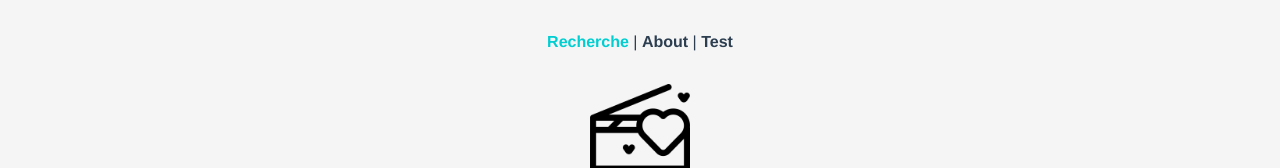
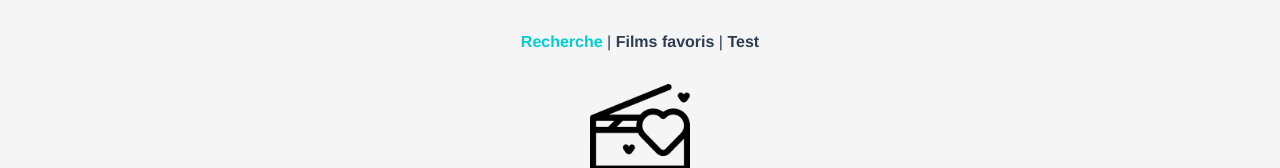
Before and after one commit to Ranjinie-Souria/Filmotheque, a Vue app: page / in a window 1280 px wide. Shown: the top 168 px of the page. Built offline with nearby package versions, Linux system fonts and the light colour scheme.

Commit message:
commentaires de recherche.vue + ajout de page film favoris

```diff
--- a/src/App.vue
+++ b/src/App.vue
@@ -2,7 +2,7 @@
   <div id="app">
     <div id="nav">
       <router-link to="/">Recherche</router-link> |
-      <router-link to="/about">About</router-link>  |
+      <router-link to="/favoris">Films favoris</router-link>  |
       <router-link to="/test">Test</router-link>
     </div>
     <router-view/>
--- a/src/components/Recherche.vue
+++ b/src/components/Recherche.vue
@@ -3,13 +3,10 @@
         <h1>Ma filmothèque</h1>
         <p>
             Bienvenue sur la filmothèque. Vous pouvez rechercher un film.
-
         </p>
-
         <br/>
         <b-container class="bv-example-row">
             <b-row>
-
                 <b-col sm="12">
                     <b-card class="text-center">
                         <b-card-title style="max-width: 20rem;" class="mb-2">
@@ -55,7 +52,6 @@
                 </template>
             </b-table>
 
-
             <b-modal id="modal-1" size="lg" title="Voulez-vous ajouter ce film dans vos favoris ?"
                      :header-bg-variant="headerBgVariant"
                      :header-text-variant="headerTextVariant"
@@ -65,7 +61,6 @@
                      :cancel-title="cancelTitle"
                      :ok-variant="okVariant"
                      :ok-title="okTitle">
-
                 <div>
                     <b-img class="image" v-bind:src="codeAffiche" fluid alt="Responsive image"></b-img>
                 </div>
@@ -90,15 +85,9 @@
                         </template>
                     </b-table></div>
                 </div>
-
-
             </b-modal>
-
         </div>
-
     </div>
-
-
 </template>
 
 <script>
@@ -107,24 +96,30 @@
     export default {
         data() {
             return {
+                //Ajout de une ligne dans le modal pour faire la boucle
                 ligneModal: [""],
                 titleFilmFav: [],
+                //Titres des colonnes de la liste
                 fields: ['title', 'description', 'add'],
+                //Paramètres de la recherche de films
                 current_title_search: "",
                 resultat: "",
                 recherche: false,
+                //Limite du nombre d'acteur principaux
                 perPage: 5,
+                //Information sur le film cliqué
                 infoFilm: [],
                 castFilm: [],
                 crewFilm: [],
                 realisateur: "",
-                titre : "",
+                //Composition de l'URL de l'affiche du film
                 baseAffiche: "https://image.tmdb.org/t/p/w500",
                 codeAffiche: "",
+                //Titres des colonnes du tableau modal
                 fieldsFilm: ['titre', 'date_de_sortie',],
                 fieldsReal: ['realisateur'],
                 fieldsAct: ['acteurs'],
-                //variant du modal
+                //Variant du modal
                 headerBgVariant: 'info',
                 headerTextVariant: 'light',
                 footerBgVariant: 'dark',
--- a/src/router.js
+++ b/src/router.js
@@ -14,8 +14,8 @@ export default new Router({
       component: Home
     },
     {
-      path: '/about',
-      name: 'about',
+      path: '/favoris',
+      name: 'favoris',
       // route level code-splitting
       // this generates a separate chunk (about.[hash].js) for this route
       // which is lazy-loaded when the route is visited.
```
